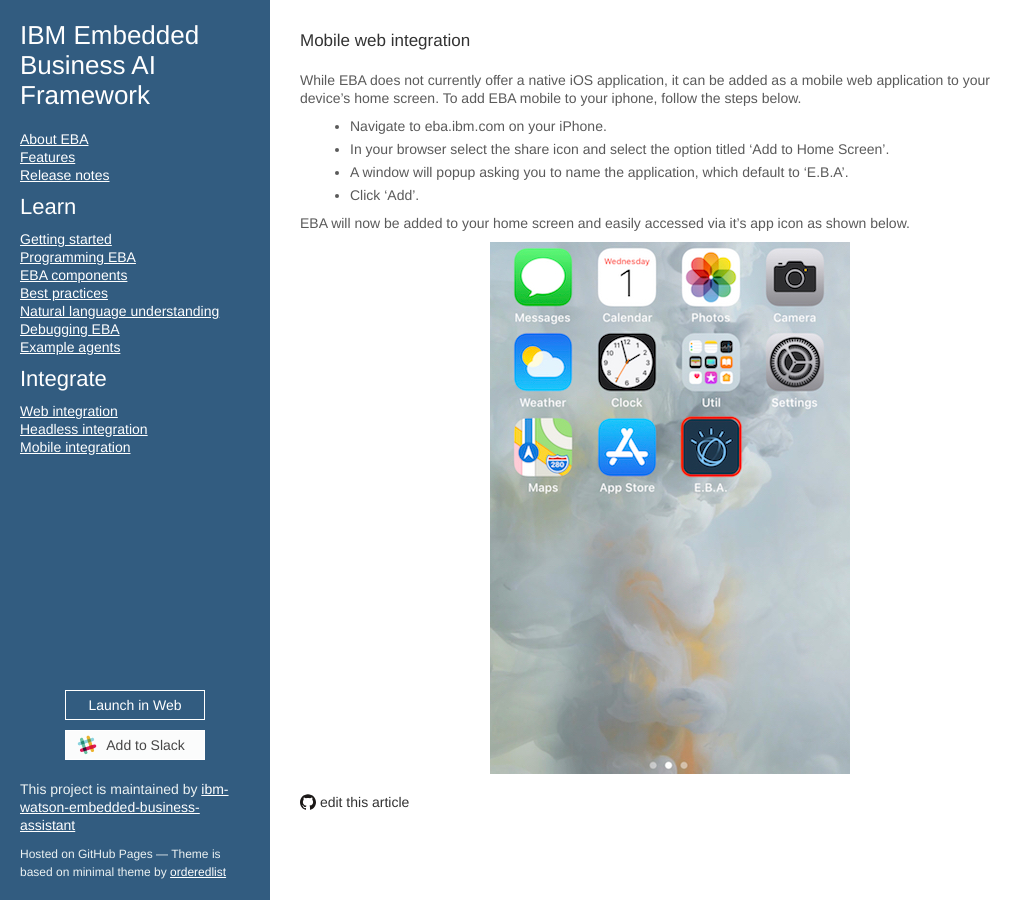
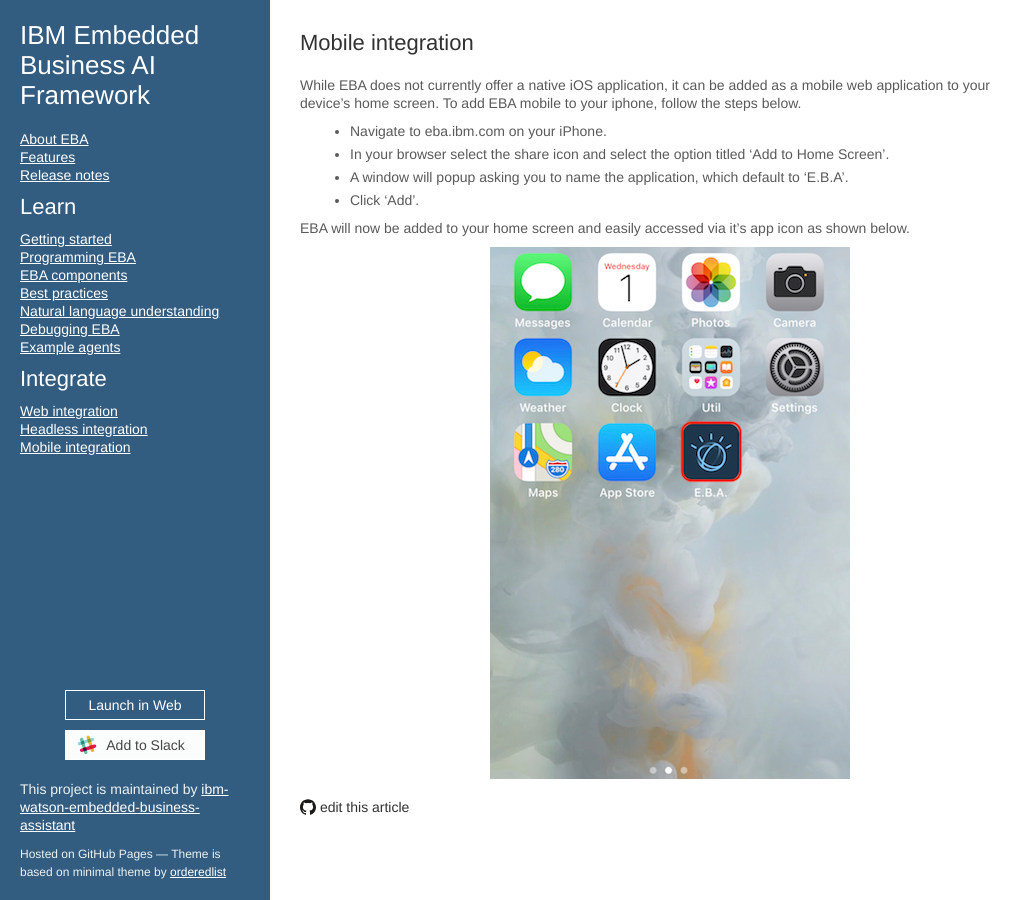
Before and after one commit to ibm-watson-embedded-business-assistant/eba-example-agents, a Jekyll site: the page built from docs/integration/Mobile.md, in a window 1280 px wide. Shown: the whole page, without its empty margins (0-1033 px from the left). Built offline with Jekyll 4.4.1, drawn with Linux system fonts in a browser that asks for light colours; our own code applies the rules of GitHub Pages for plain Markdown files.

Commit message:
Update Mobile.md

```diff
--- a/docs/integration/Mobile.md
+++ b/docs/integration/Mobile.md
@@ -1,4 +1,4 @@
-### Mobile web integration
+## Mobile integration
 
 While EBA does not currently offer a native iOS application, it can be added as a mobile web application to your device's home screen. To add EBA mobile to your iphone, follow the steps below.
 
```
